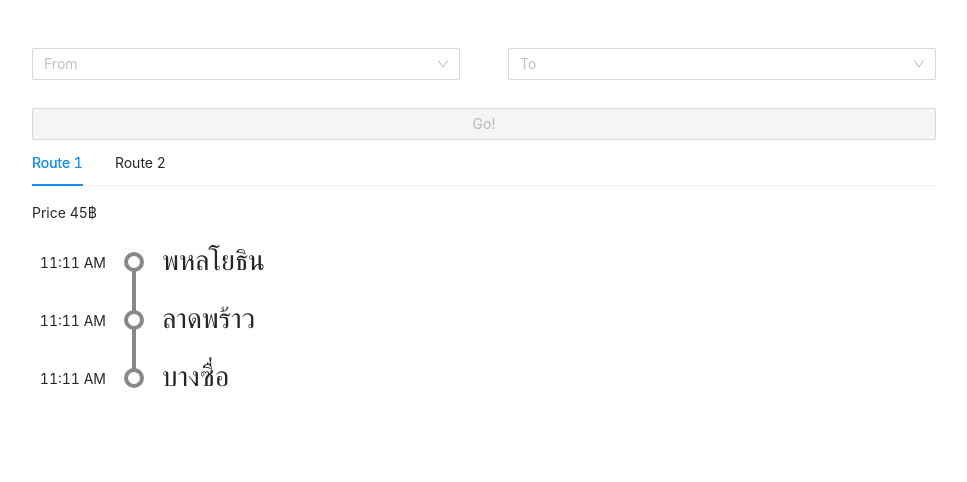
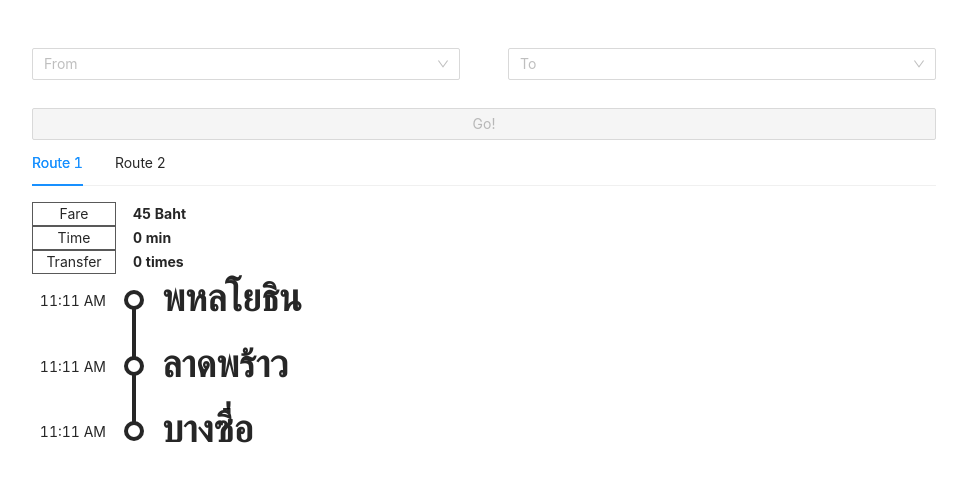
Before and after one commit to encX/bangkok-transit-planner, a React (Create React App) app in the folder client/: page / in a window 1280 px wide. Shown: the top 482 px of the page, without its empty margins (156-1123 px from the left). Built offline with nearby package versions, Linux system fonts and the light colour scheme.

Commit message:
Route summary

```diff
--- a/client/src/css/RouteStation.scss
+++ b/client/src/components/RouteDisplay/RouteStation.scss
@@ -1,4 +1,4 @@
-@import "Common";
+@import "src/css/Common";
 
 .route-station {
 	&--time {
--- a/client/src/components/RouteStation.tsx
+++ b/client/src/components/RouteDisplay/RouteStation.tsx
@@ -1,8 +1,10 @@
-import {Col, Row} from 'antd';
+import {Col, Row, Typography} from 'antd';
 import React, {FunctionComponent} from 'react';
 import {StationCanvas} from './StationCanvas';
 
-import '../css/RouteStation.scss';
+import './RouteStation.scss';
+
+const {Title} = Typography;
 
 interface RouteStationProps {
 	mode: 'start' | 'middle' | 'end';
@@ -14,7 +16,7 @@ export const RouteStation: FunctionComponent<RouteStationProps> = ({mode, statio
 		<Row gutter={[16, 0]}>
 			<Col flex="90px"><div className="route-station--time">11:11 AM</div></Col>
 			<Col flex="40px"><StationCanvas mode={mode} /></Col>
-			<Col flex="auto"><h1>{stationName}</h1></Col>
+			<Col flex="auto"><Title>{stationName}</Title></Col>
 		</Row>
 	);
 };
--- /dev/null
+++ b/client/src/components/RouteDisplay/RouteSummary/RouteSummaryItem.scss
@@ -0,0 +1,21 @@
+@import "src/css/Common";
+
+.row-summary-item {
+	&--name {
+		border: 1px solid $black-normal;
+		padding: 0 4px;
+		text-align: center;
+	}
+
+	&--flag {
+		background-color: $black-normal;
+		color: #FFFFFF;
+		padding: 1px 4px;
+		text-align: center;
+	}
+
+	&--value {
+		padding: 1px;
+		font-weight: bold;
+	}
+}
--- /dev/null
+++ b/client/src/components/RouteDisplay/RouteSummary/RouteSummaryItem.tsx
@@ -0,0 +1,21 @@
+import React, {FC} from 'react';
+import {Row, Col} from 'antd';
+
+import './RouteSummaryItem.scss';
+
+interface RouteSummaryItemProps {
+	name: string;
+	value: string;
+	flag?: string;
+	color?: string;
+}
+
+export const RouteSummaryItem: FC<RouteSummaryItemProps> = ({name, value, flag, color}): JSX.Element => {
+	return (
+		<Row gutter={[16, 8]}>
+			<Col flex="100px"><div className="row-summary-item--name">{name}</div></Col>
+			<Col flex="1"><div className="row-summary-item--value">{value}</div></Col>
+			{flag && <Col flex="100px"><div className="row-summary-item--flag">{flag}</div></Col>}
+		</Row>
+	);
+};
--- /dev/null
+++ b/client/src/components/RouteDisplay/RouteSummary/index.tsx
@@ -0,0 +1,20 @@
+import React, {FC} from 'react';
+import {RouteSummaryItem} from './RouteSummaryItem';
+
+interface RouteSummaryProps {
+	cost: number;
+	time: string;
+	transfer: number;
+}
+
+const RouteSummary: FC<RouteSummaryProps> = ({cost, time, transfer}): JSX.Element => {
+	return (
+		<>
+			<RouteSummaryItem name="Fare" value={`${cost} Baht`}/>
+			<RouteSummaryItem name="Time" value={time}/>
+			<RouteSummaryItem name="Transfer" value={`${transfer} times`}/>
+		</>
+	);
+};
+
+export default RouteSummary;
--- a/client/src/css/StationCanvas.scss
+++ b/client/src/components/RouteDisplay/StationCanvas.scss
@@ -1,6 +1,6 @@
-@import "Common";
+@import "src/css/Common";
 
-$default-color: #888;
+$default-color: rgba(0, 0, 0, 0.85);
 
 .station-canvas {
 	width: 100%;
--- a/client/src/components/StationCanvas.tsx
+++ b/client/src/components/RouteDisplay/StationCanvas.tsx
@@ -1,6 +1,6 @@
 import React, {FC} from 'react';
 
-import '../css/StationCanvas.scss';
+import './StationCanvas.scss';
 
 interface StationCanvasProps {
 	mode: 'start' | 'middle' | 'end';
--- a/client/src/components/RouteDisplay.tsx
+++ b/client/src/components/RouteDisplay/index.tsx
@@ -1,19 +1,22 @@
 import React, {FunctionComponent} from 'react';
 
-import {Route} from '../api/models/Route';
+import {Route} from '../../api/models/Route';
+import RouteSummary from './RouteSummary';
 import {RouteStation} from './RouteStation';
 
-export const RouteDisplay: FunctionComponent<Route> = ({stations, cost}: Route): JSX.Element => {
+const RouteDisplay: FunctionComponent<Route> = ({stations, cost}: Route): JSX.Element => {
 	const start = stations.slice(0, 1)[0];
 	const between = stations.slice(1, -1);
 	const end = stations.slice(-1)[0];
 
 	return(
 		<div className="route-display">
-			<p>Price {cost}฿</p>
+			<RouteSummary cost={cost} time="0 min" transfer={0}/>
 			<RouteStation mode="start" stationName={start.name}/>
 			{between.map((station, i) => <RouteStation mode="middle" key={i} stationName={station.name}/>)}
 			<RouteStation mode="end" stationName={end.name}/>
 		</div>
 	);
 };
+
+export default RouteDisplay;
--- a/client/src/css/Common.scss
+++ b/client/src/css/Common.scss
@@ -1,4 +1,7 @@
 $route-line-width: 4px;
 $station-dot-size: $route-line-width * 5;
 $station-dot-radius: $station-dot-size / 2;
-$station-dot-pad-top: 14px;
+$station-dot-pad-top: 16px;
+
+$black-normal: rgba(0, 0, 0, 0.65);
+$black-important: rgba(0, 0, 0, 0.85);
--- a/client/src/sections/RoutesPanel.tsx
+++ b/client/src/sections/RoutesPanel.tsx
@@ -2,7 +2,7 @@ import {Col, Row, Tabs} from 'antd';
 import React, {FunctionComponent} from 'react';
 
 import {Route} from '../api/models/Route';
-import {RouteDisplay} from '../components/RouteDisplay';
+import RouteDisplay from '../components/RouteDisplay';
 import {ROW_GUTTER} from '../constants';
 
 interface RoutesPanelProps {
```
